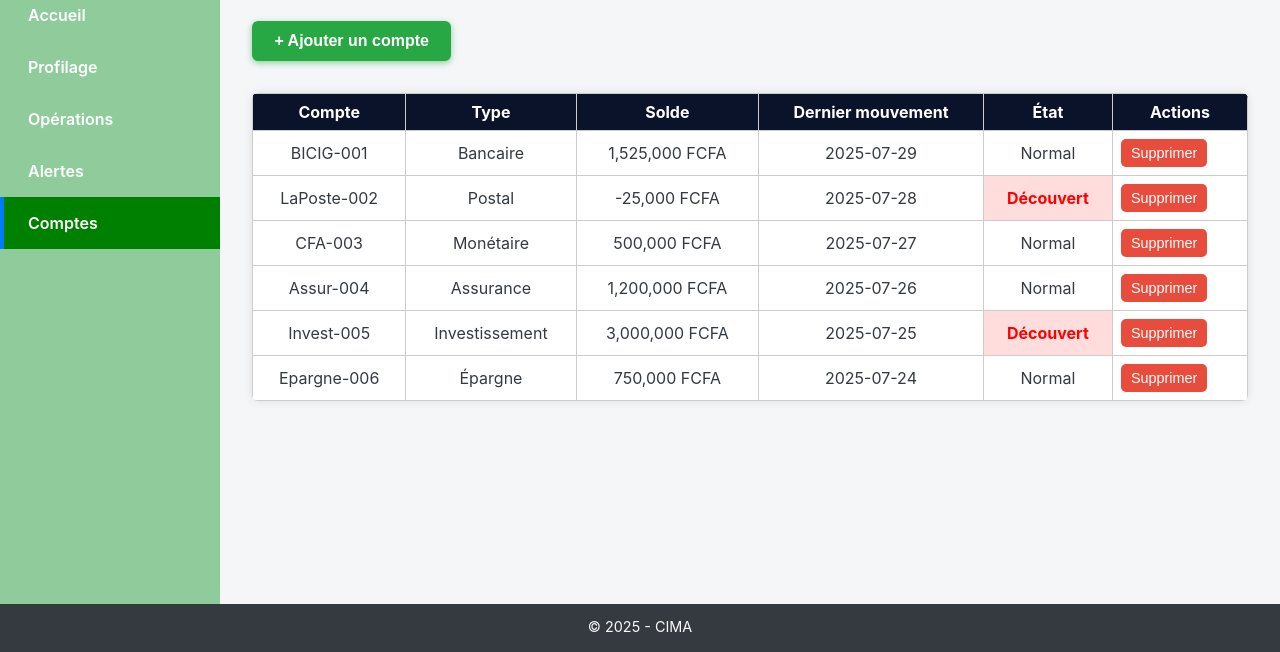
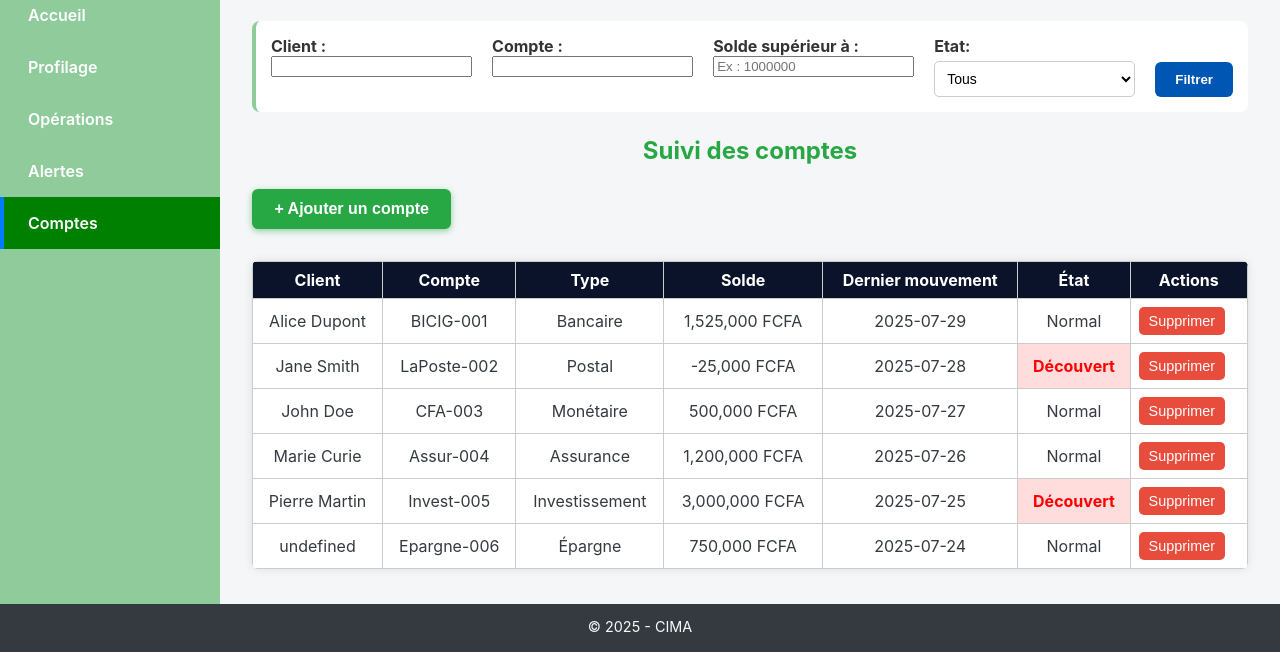
Before and after one commit to TabithaMbaya/Plateforme_supervision_CIMA, a plain HTML site: page compte.html in a window 1280 px wide. Shown: the part 148-800 px from the top of the page. Drawn offline with nearby package versions, Linux system fonts and the light colour scheme.

Commit message:
ajout du filtrage des comptes

```diff
--- a/compte.html
+++ b/compte.html
@@ -27,6 +27,30 @@
             </ul>
             </nav>
             <main>
+
+
+<!-- Filtres -->
+                 <h2>Filtrer des comptes</h3>
+                <form id="formFiltrageComptes">
+                    <label>Client :
+                        <input type="text" id="filtreClientCompte">
+                    </label>
+                    <label>Compte :
+                            <input type="text" id="filtreCompte">
+                    </label>
+                   <label>Solde supérieur à :
+                        <input type="number" id="filtreSolde" placeholder="Ex : 1000000">
+                    </label>
+                    <label>Etat:
+                   <select id="filtreEtat">
+                        <option value="">Tous</option>
+                        <option value="normal">Normal</option>
+                        <option value="découvert">Découvert</option>
+                    </select>
+                    </label>
+                    <button type="button" id="btnFiltrer">Filtrer</button>
+                </form>
+
                 <!-- SECTION COMPTES -->
                 <section id="comptes">
                     <h2>Suivi des comptes</h2>
@@ -34,6 +58,9 @@
 
 <!-- Formulaire d'ajout de compte -->
 <form id="formAjoutCompte" style="display: none; margin-top: 20px;">
+     <label>Client :
+        <input type="text" id="ajoutCompte" required>
+    </label>
     <label>Numéro de compte :
         <input type="text" id="ajoutCompte" required>
     </label>
@@ -55,10 +82,10 @@
     <button type="submit">Enregistrer</button>
     <button type="button" id="annulerAjoutCompte">Annuler</button>
 </form>
-
                     <table id="tableComptes">
                         <thead>
                             <tr>
+                                <th>Client</th>
                                 <th>Compte</th>
                                 <th>Type</th>
                                 <th>Solde</th>
--- a/comptes.json
+++ b/comptes.json
@@ -1,5 +1,6 @@
 [
     {
+        "client": "Alice Dupont",
         "compte": "BICIG-001",
         "type": "Bancaire",
         "solde": 1525000,
@@ -7,6 +8,7 @@
         "etat": "Normal"
     },
     {
+        "client": "Jane Smith",
         "compte": "LaPoste-002",
         "type": "Postal",
         "solde": -25000,
@@ -15,6 +17,7 @@
     },
 
     {
+        "client": "John Doe",
         "compte": "CFA-003",
         "type": "Monétaire",
         "solde": 500000,
@@ -22,6 +25,7 @@
         "etat": "Normal"
     },
     {
+        "client": "Marie Curie",
         "compte": "Assur-004",
         "type": "Assurance",
         "solde": 1200000,
@@ -29,6 +33,7 @@
         "etat": "Normal"
     },
     {
+        "client": "Pierre Martin",
         "compte": "Invest-005",
         "type": "Investissement",
         "solde": 3000000,
--- a/script.js
+++ b/script.js
@@ -99,6 +99,28 @@ $(document).ready(function () {
         });
     });
 
+
+    let comptes = [];
+     function filtrerCompte() {
+    const clientFiltre = $('#filtreClientCompte').val().toLowerCase();
+    const compteFiltre = $('#filtreCompte').val().toLowerCase();
+    const soldeFiltre = $('#filtreSolde').val();
+    const etatFiltre = $('#filtreEtat').val().toLowerCase();
+
+    const filtered = comptes.filter(c => {
+        const clientMatch = !clientFiltre || (c.client && c.client.toLowerCase().includes(clientFiltre));
+        const compteMatch = !compteFiltre || (c.compte && c.compte.toLowerCase().includes(compteFiltre));
+        const soldeMatch = !soldeFiltre || c.solde >= parseFloat(soldeFiltre);
+        const etatMatch = !etatFiltre || (c.etat && c.etat.toLowerCase() === etatFiltre);
+
+        return clientMatch && compteMatch && soldeMatch && etatMatch;
+    });
+
+    afficherComptes(filtered);
+}
+$('#btnFiltrer').click(filtrerCompte); // Doit être dehors, tout en bas
+
+
     function afficherGraphiqueComptes(comptes) {
     // Compter le nombre de comptes par état
     const stats = comptes.reduce((acc, compte) => {
@@ -133,13 +155,12 @@ $(document).ready(function () {
 
     function chargerComptes() {
     $.getJSON("comptes.json", function (data) {
+        comptes = data; // stocker globalement
         $('#nb-comptes').text(data.length);
         afficherComptes(data);
-        afficherGraphiqueComptes(data);  // <-- ici !
+        afficherGraphiqueComptes(data);
     });
 }
-
-
 
 
     function afficherComptes(comptes) {
@@ -148,6 +169,7 @@ $(document).ready(function () {
 
         comptes.forEach(cpt => {
             const row = `<tr>
+                <td>${cpt.client}</td>
                 <td>${cpt.compte}</td>
                 <td>${cpt.type}</td>
                 <td>${parseFloat(cpt.solde).toLocaleString()} FCFA</td>
@@ -171,6 +193,7 @@ $(document).ready(function () {
         e.preventDefault();
 
         const nouveauCompte = {
+            client: $('#ajoutClient').val(),
             compte: $('#ajoutCompte').val(),
             type: $('#ajoutType').val(),
             solde: parseFloat($('#ajoutSolde').val()),
@@ -178,7 +201,9 @@ $(document).ready(function () {
             etat: $('#ajoutEtat').val()
         };
 
+
         const ligne = `<tr>
+            <td>${nouveauCompte.client }</td>
             <td>${nouveauCompte.compte}</td>
             <td>${nouveauCompte.type}</td>
             <td>${nouveauCompte.solde.toLocaleString()} FCFA</td>
--- a/style.css
+++ b/style.css
@@ -281,7 +281,7 @@ tbody tr:hover {
 .risque-élevé { color: var(--danger); }
 
 /* SECTION FORMULAIRE PROFILAGE */
-#formProfilage {
+#formProfilage, #formFiltrageComptes {
   display: flex;
   flex-wrap: wrap;
   gap: 20px;
@@ -292,12 +292,28 @@ tbody tr:hover {
   border-radius: 8px;
  }
 
+ #formFiltrageComptes label{
+  display: flex;
+  flex-direction: column;
+  font-weight: bold;
+  color: #333;
+  flex: 1 1 200px;
+ }
+
 #formProfilage label {
   display: flex;
   flex-direction: column;
   font-weight: bold;
   color: #333;
   flex: 1 1 200px;
+}
+#formFiltrageComptes select {
+  margin-top: 5px;
+  padding: 8px;
+  border-radius: 5px;
+  border: 1px solid #ccc;
+  background-color: white;
+  font-size: 14px;
 }
 
 #formProfilage select {
```
